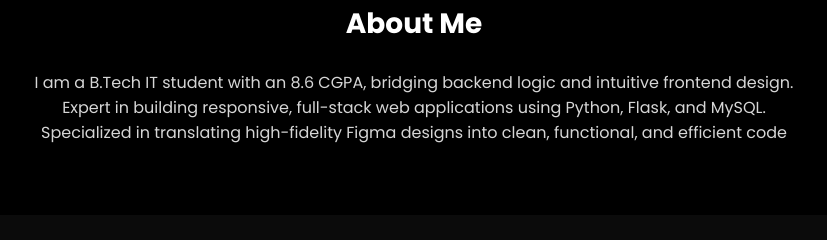
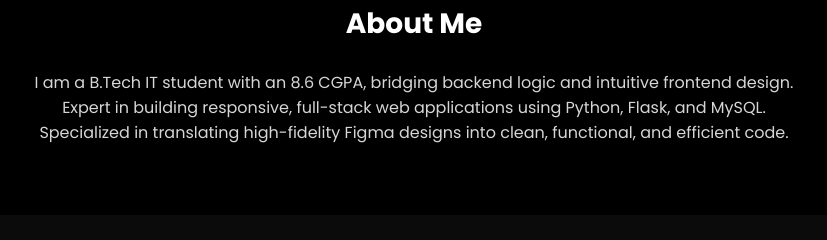
Before and after one commit to sahanashree-26/My-Portfolio, a plain HTML site: page index.html in a window 1280 px wide. Shown: the part 535-775 px from the top of the page, 226-1053 px from the left. Drawn offline with Linux system fonts and the light colour scheme.

Commit message:
Add files via upload

```diff
--- a/index.html
+++ b/index.html
@@ -58,7 +58,7 @@
   <p class="about-text">
     I am a B.Tech IT student with an 8.6 CGPA, bridging backend logic and intuitive frontend design.
     Expert in building responsive, full-stack web applications using Python, Flask, and MySQL.
-    Specialized in translating high-fidelity Figma designs into clean, functional, and efficient code
+    Specialized in translating high-fidelity Figma designs into clean, functional, and efficient code.
   </p>
 </section>
 
```
